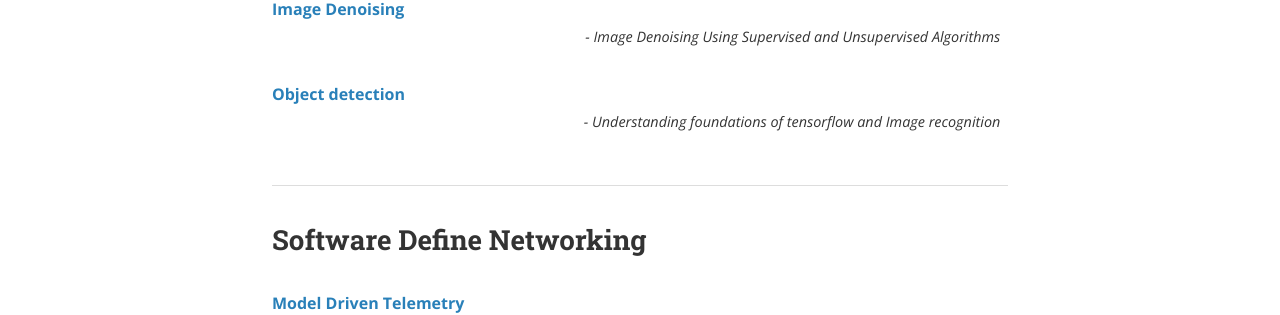
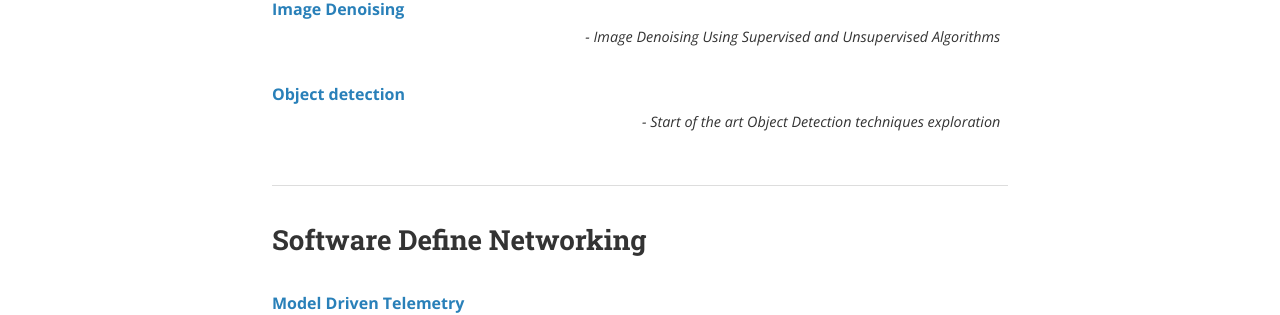
Before and after one commit to Gaurav-Pande/gaurav-pande.github.io, a Jekyll site: the page built from projects.html, in a window 1280 px wide. Shown: the part 462-777 px from the top of the page. Built offline with Jekyll 4.4.1, drawn with Linux system fonts in a browser that asks for light colours; nearby versions of some CDN libraries; a style sheet for code colours, icons or effects is not loaded.

Commit message:
Update object_detection.md

```diff
--- a/_projects/object_detection.md
+++ b/_projects/object_detection.md
@@ -4,6 +4,6 @@ title:  "Object detection"
 date:   2019-10-10 08:43:59
 permalink: /Object-Detection/
 categories: ml
-desc: "Understanding foundations of tensorflow and Image recognition"
+desc: "Start of the art Object Detection techniques exploration"
 
 ---
```
